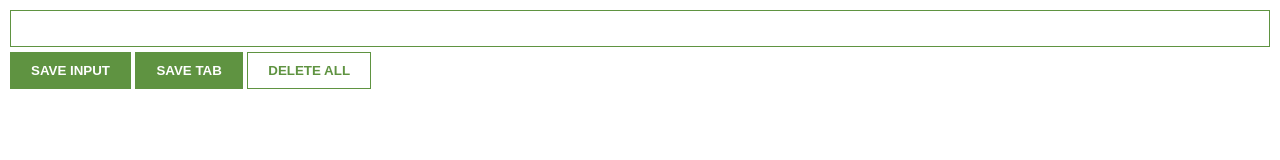
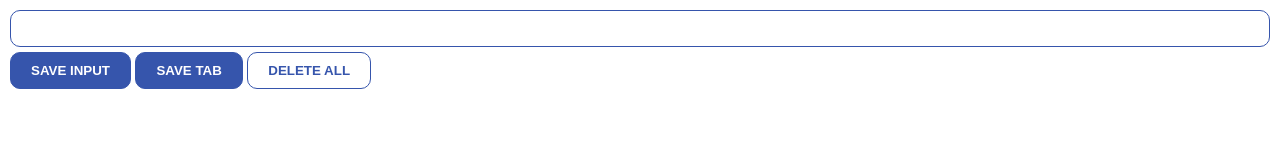
Before and after one commit to MetricOrder/chrome-extension1.0, a browser extension: page index.html in a window 1280 px wide. Drawn offline with Linux system fonts and the light colour scheme.

Commit message:
icon removed

```diff
--- a/index.css
+++ b/index.css
@@ -10,23 +10,25 @@ input {
     width: 100%;
     padding: 10px;
     box-sizing: border-box;
-    border: solid #5f9341 1px;
+    border: solid #3655AC 1px;
+    border-radius: 10px;
 
 }
 
 button {
     margin-top: 5px;
     padding: 10px 20px;
-    background-color: #5f9341;
+    background-color: #3655AC;
     color: white;
-    border: 1px solid #5f9341;
+    border: 1px solid #3655AC;
     font-weight: bold;
+    border-radius: 10px;
 
 }
 
 #delete-btn {
     background-color: white;
-    color: #5f9341;
+    color: #3655AC;
 
 }
 
@@ -41,5 +43,5 @@ li {
 }
 
 a {
-    color: #5f9341;
+    color: #3655AC;
 }
```
Also changed, not shown: icon.png (deleted).
